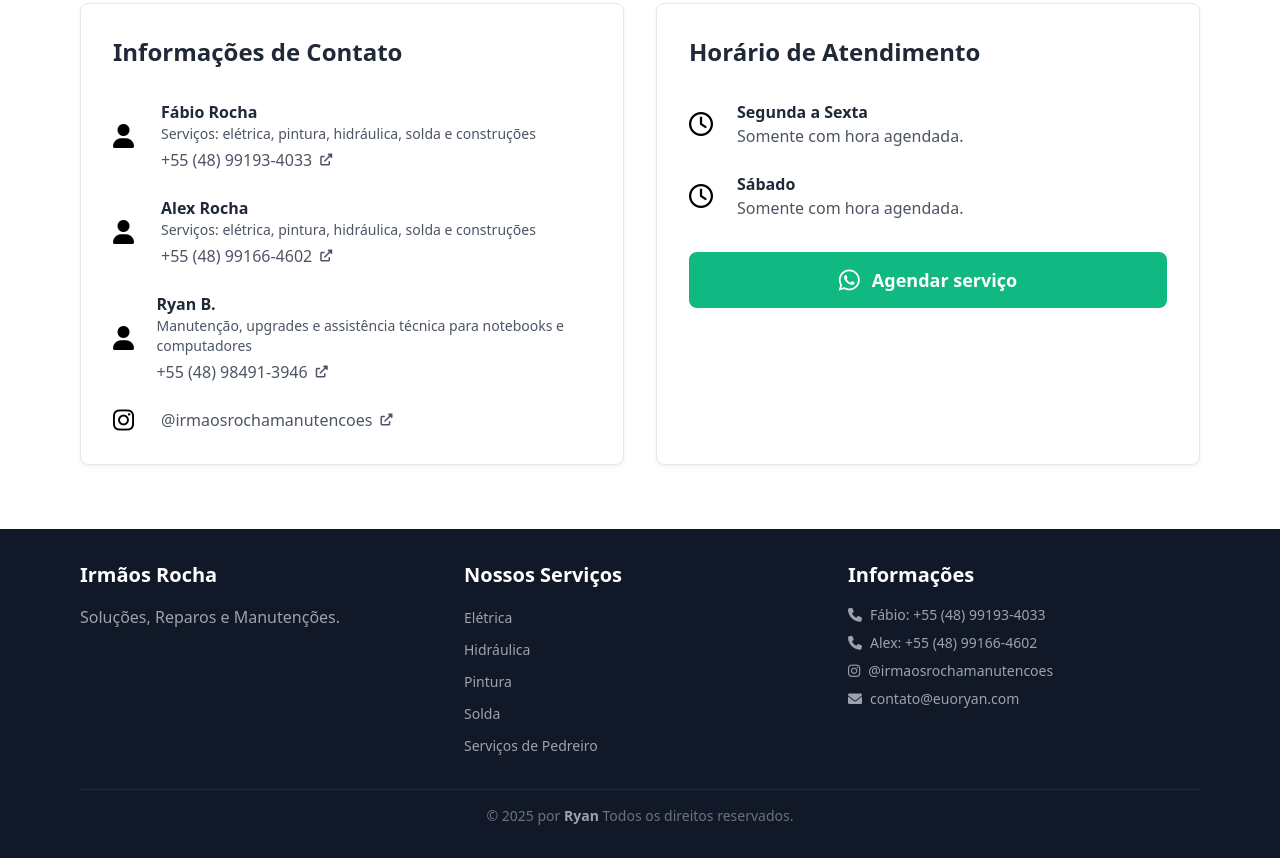
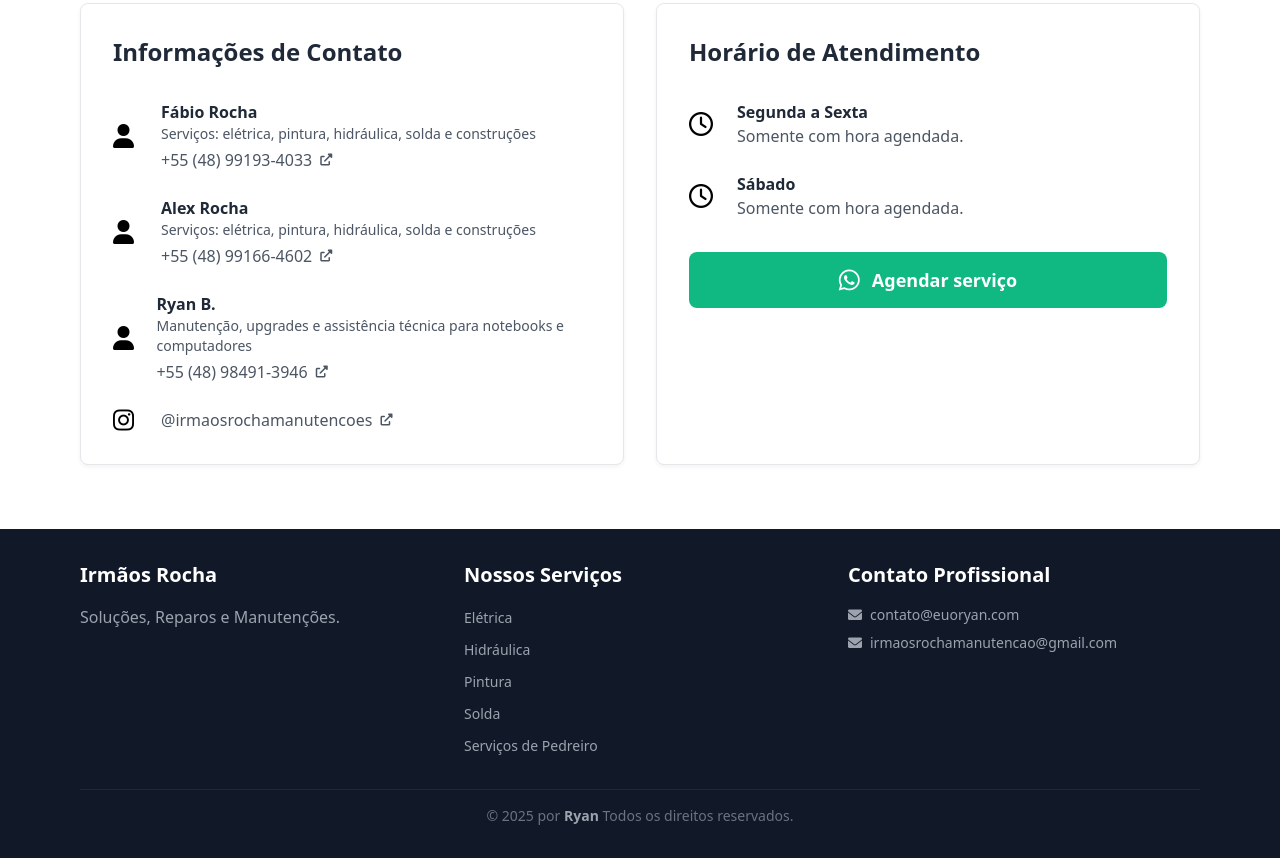
Before and after one commit to euoryan/irmaosrocha, a plain HTML site: page index.html in a window 1280 px wide. Shown: the part 2215-3073 px from the top of the page. Drawn offline with nearby package versions, Linux system fonts and the light colour scheme.

Commit message:
att contato profissional

```diff
--- a/index.html
+++ b/index.html
@@ -605,31 +605,19 @@
                 </div>
                 <div>
                     <h4 class="text-xl font-semibold mb-4 text-white">
-                        Informações
+                        Contato Profissional
                     </h4>
                     <ul class="text-gray-400 space-y-2">
                         <li>
-                            <a href="tel:+5548991934033" class="flex items-center footer-link text-sm">
-                                <i class="fas fa-phone text-orange-500 mr-2"></i>
-                                Fábio: +55 (48) 99193-4033
-                            </a>
-                        </li>
-                        <li>
-                            <a href="tel:+5548991664602" class="flex items-center footer-link text-sm">
-                                <i class="fas fa-phone text-orange-500 mr-2"></i>
-                                Alex: +55 (48) 99166-4602
+                            <a href="mailto:contato@euoryan.com" class="flex items-center footer-link text-sm">
+                                <i class="fas fa-envelope text-orange-500 mr-2"></i>
+                                contato@euoryan.com
                             </a>
                         </li>
                         <li>
                             <a href="https://instagram.com/irmaosrochamanutencoes" class="flex items-center footer-link text-sm">
-                                <i class="fab fa-instagram text-orange-500 mr-2"></i>
-                                @irmaosrochamanutencoes
-                            </a>
-                        </li>
-                        <li>
-                            <a href="mailto:contato@euoryan.com" class="flex items-center footer-link text-sm">
                                 <i class="fas fa-envelope text-orange-500 mr-2"></i>
-                                contato@euoryan.com
+                                irmaosrochamanutencao@gmail.com
                             </a>
                         </li>
                     </ul>
```
